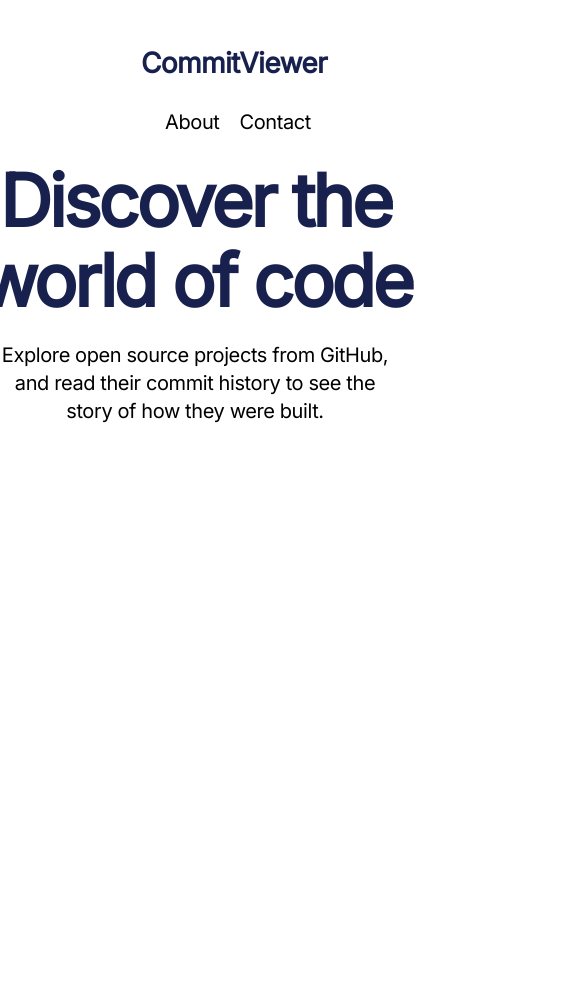
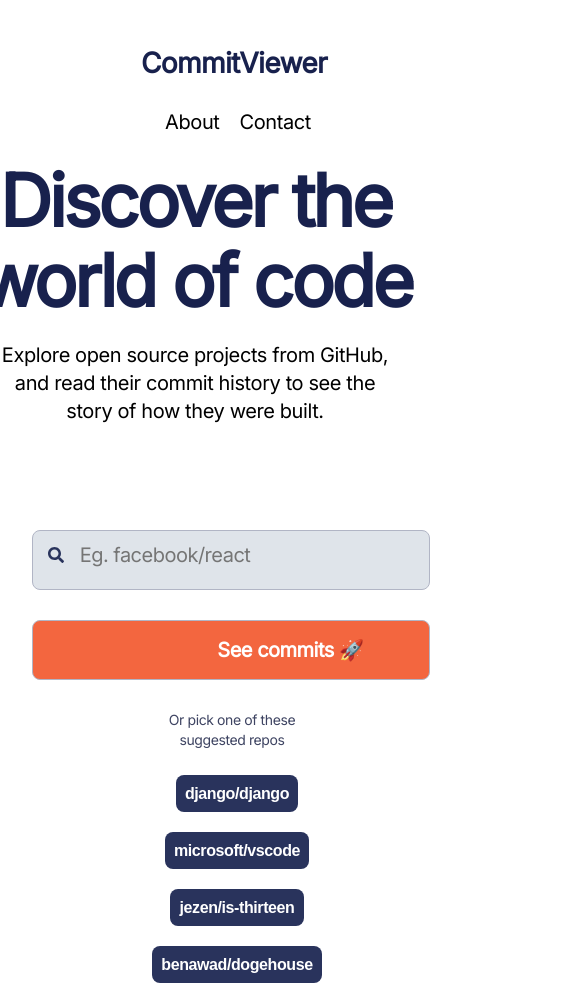
Before and after one commit to Lwachira/dado-react-code-audition, a Next.js app: page / in a window 390 px wide. Shown: the top 983 px of the page, 585 px wide, since content can reach past the window. Before the commit the page ends 844 px from the top, so only its background shows below. Built offline with nearby package versions, Linux system fonts and the light colour scheme.

Commit message:
Finished Building a skeleton

```diff
--- a/package.json
+++ b/package.json
@@ -8,6 +8,11 @@
     "start": "next start"
   },
   "dependencies": {
+    "@fortawesome/fontawesome-svg-core": "^1.2.35",
+    "@fortawesome/free-brands-svg-icons": "^5.15.3",
+    "@fortawesome/free-regular-svg-icons": "^5.15.3",
+    "@fortawesome/free-solid-svg-icons": "^5.15.3",
+    "@fortawesome/react-fontawesome": "^0.1.14",
     "next": "10.1.3",
     "react": "17.0.2",
     "react-dom": "17.0.2"
--- a/pages/_app.js
+++ b/pages/_app.js
@@ -1,4 +1,8 @@
 import '../styles/globals.css'
+
+import "@fortawesome/fontawesome-svg-core/styles.css"; // import Font Awesome CSS
+import { config } from "@fortawesome/fontawesome-svg-core";
+config.autoAddCss = false; // Tell Font Awesome to skip adding the CSS automatically since it's being imported above
 
 function MyApp({ Component, pageProps }) {
   return <Component {...pageProps} />
--- a/pages/index.js
+++ b/pages/index.js
@@ -1,5 +1,8 @@
 import Head from 'next/head'
 import styles from '../styles/Home2.module.css'
+import React from 'react'
+import { FontAwesomeIcon } from "@fortawesome/react-fontawesome"; // Import the FontAwesomeIcon component
+import { faSearch } from "@fortawesome/free-solid-svg-icons"; // import the icons you need
 
 export default function Home() {
   return (
@@ -28,6 +31,35 @@ export default function Home() {
       </p>
 
 
+      <div className={styles.reposearch}>
+        <div className={styles.repoinput}>
+          <FontAwesomeIcon icon={faSearch} className={styles.font}></FontAwesomeIcon>
+          <input type="text" placeholder="Eg. facebook/react" className={styles.buttontext} />
+        </div>
+
+        <div className={styles.buttoncommit}>
+          <button type="button" class={styles.button} onClick={() => { alert('alert'); }}>See commits 🚀</button>
+        </div>
+
+        <div className={styles.suggestrepodescrip}>
+          Or pick one of these suggested repos
+      </div>
+
+        <div className={styles.suggestions}>
+          <button type="button" placeholder="Eg. facebook/react" className={styles.suggestionitem}>django/django</button>
+          <button type="button" placeholder="Eg. facebook/react" className={styles.suggestionitem}>microsoft/vscode</button>
+          <button type="button" placeholder="Eg. facebook/react" className={styles.suggestionitem}>jezen/is-thirteen</button>
+          <button type="button" placeholder="Eg. facebook/react" className={styles.suggestionitem}>benawad/dogehouse</button>
+
+
+        </div>
+
+      </div>
+
+
     </div>
+
+
+
   )
 }
--- a/styles/Home2.module.css
+++ b/styles/Home2.module.css
@@ -179,4 +179,159 @@
     text-align: center;
     letter-spacing: -0.4px;
   }
+  .reposearch {
+    position: absolute;
+    width: 700px;
+    height: 432px;
+    left: 32px;
+    top: 530px;
+    color: #b1b5c5;
+  }
+  .repoinput {
+    width: 396px;
+    height: 58px;
+    left: 32px;
+    top: 430px;
+    /* Neutral */
+    background: #dfe4ea;
+    border: 1px solid;
+    border-radius: 8px;
+  }
+  .repoinput::placeholder {
+    width: 171px;
+    height: 28px;
+    left: 45.63px;
+    top: calc(50% - 28px / 2);
+    font-style: normal;
+    font-weight: normal;
+    font-size: 20px;
+    line-height: 28px;
+
+    /* identical to box height, or 140% */
+    letter-spacing: -0.5px;
+
+    /* Placeholder primary */
+    color: #b1b5c5;
+  }
+  .font {
+    position: absolute;
+    width: 22.82px;
+    left: 16.16px;
+    top: 17px;
+    bottom: 17px;
+    color: #29335c;
+  }
+  .buttontext {
+    position: absolute;
+    width: 171px;
+    height: 28px;
+    left: 45.63px;
+    top: 10px;
+
+    font-family: Inter;
+    font-style: normal;
+    font-weight: normal;
+    font-size: 20px;
+    line-height: 28px;
+
+    /* identical to box height, or 140% */
+    letter-spacing: -0.5px;
+
+    /* Placeholder primary */
+    color: #b1b5c5;
+    background-color: transparent;
+    border: 0px solid;
+  }
+
+  .buttoncommit {
+    position: absolute;
+
+    width: 396px;
+    height: 58px;
+    left: 0%;
+    right: 6.96%;
+    top: 90px;
+    background-color: #f3663f;
+    border: 1px solid;
+    border-radius: 8px;
+  }
+
+  .button {
+    position: absolute;
+    left: 30%;
+    right: 0%;
+    top: 20%;
+    bottom: 21.72%;
+    /* Buttons / Large */
+    font-family: Inter;
+    font-style: normal;
+    font-weight: 600;
+    font-size: 20px;
+    line-height: 28px;
+    align-items: center;
+    /* identical to box height, or 140% */
+    text-align: center;
+    letter-spacing: -0.5px;
+
+    /* White */
+    color: #ffffff;
+    background-color: transparent;
+    border: 0px solid;
+  }
+
+  .suggestrepodescrip {
+    position: absolute;
+    width: 180px;
+    height: 40px;
+    left: 110px;
+    top: 180px;
+    /* Paragraph / 04 */
+    font-style: normal;
+    font-weight: normal;
+    font-size: 14px;
+    line-height: 20px;
+
+    /* or 143% */
+    text-align: center;
+    letter-spacing: -0.4px;
+
+    /* Paragraph */
+    color: #3e4462;
+  }
+  .suggestions {
+    display: flex;
+    flex-direction: column;
+    justify-content: center;
+    align-items: center;
+    padding: 0px;
+
+    position: absolute;
+    width: 190px;
+    height: 158px;
+    left: 110px;
+    top: 270px;
+  }
+  .suggestionitem {
+    display: flex;
+    flex-direction: column;
+    align-items: flex-start;
+    padding: 9px;
+    /* Inside Auto Layout */
+    flex: none;
+    order: 3;
+    flex-grow: 0;
+    margin: 10px 0px;
+
+    background-color: #29335c;
+    border: 0px solid;
+    border-radius: 8px;
+    color: white;
+
+    font-style: normal;
+    font-weight: 600;
+    font-size: 16px;
+    line-height: 19px;
+    text-align: center;
+    letter-spacing: -0.4px;
+  }
 }
```
Also changed, not shown: 1 other file (tests, documents, lock files or other folders).
